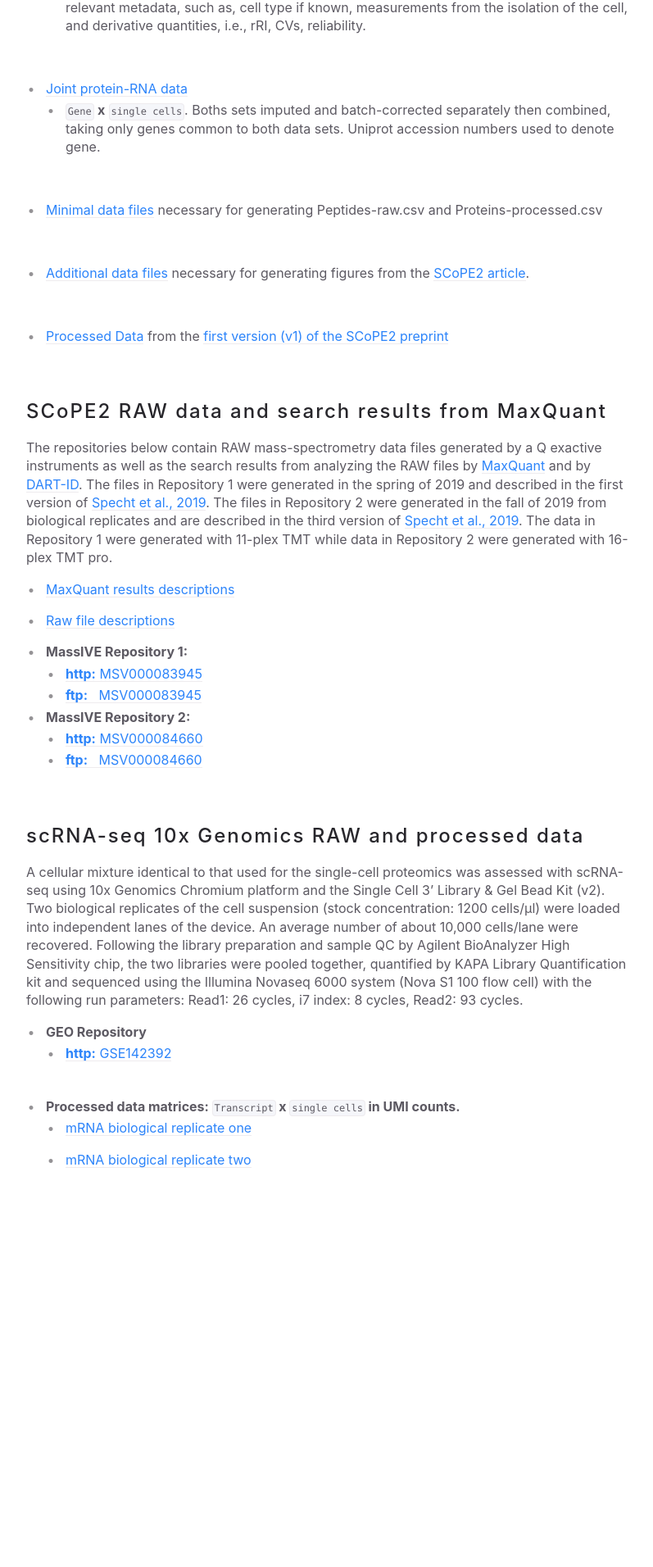
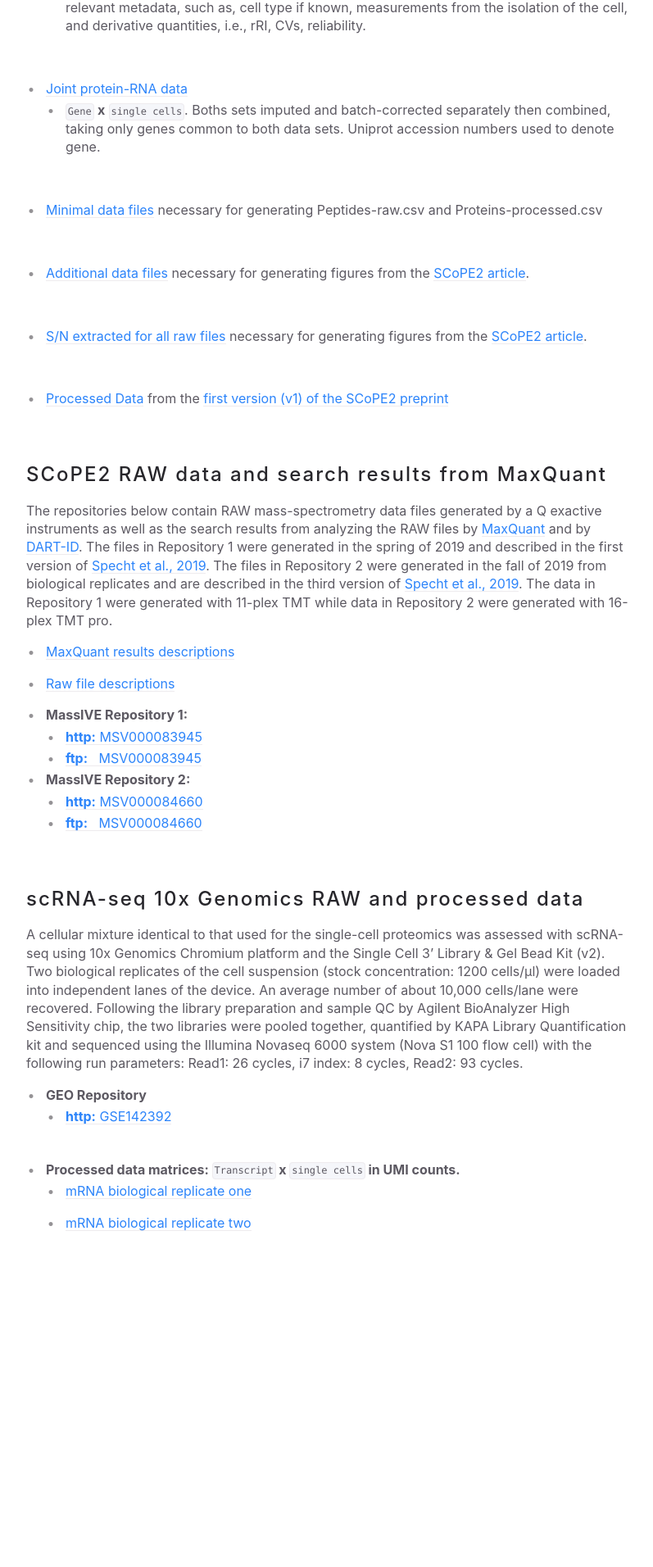
Before and after one commit to SlavovLab/SCoPE2, a Jekyll site: the page built from docs/docs/data.md, in a window 1280 px wide. Shown: the part 745-2657 px from the top of the page at 82% size, without its empty margins (356-1153 px from the left). Built offline with Jekyll 4.4.1, drawn with Linux system fonts in a browser that asks for light colours; nearby versions of some CDN libraries.

Commit message:
Added link to S/N data for all raw files

```diff
--- a/docs/docs/data.md
+++ b/docs/docs/data.md
@@ -43,6 +43,9 @@ description: "download single-cell proteomics data from SCoPE2, a second generat
 
 &nbsp;
 * [Additional data files](https://drive.google.com/open?id=1VzBfmNxziRYqayx3SP-cOe2gu129Obgx) necessary for generating figures from the [SCoPE2 article](https://doi.org/10.1101/665307).
+
+&nbsp;
+* [S/N extracted for all raw files](https://drive.google.com/drive/folders/18_BQ15_JQKzbDt1JZo36MaJuOhN3tJCX?usp=sharing) necessary for generating figures from the [SCoPE2 article](https://doi.org/10.1101/665307).
 
 &nbsp;
 
```
Also changed, not shown: 2 other files.
